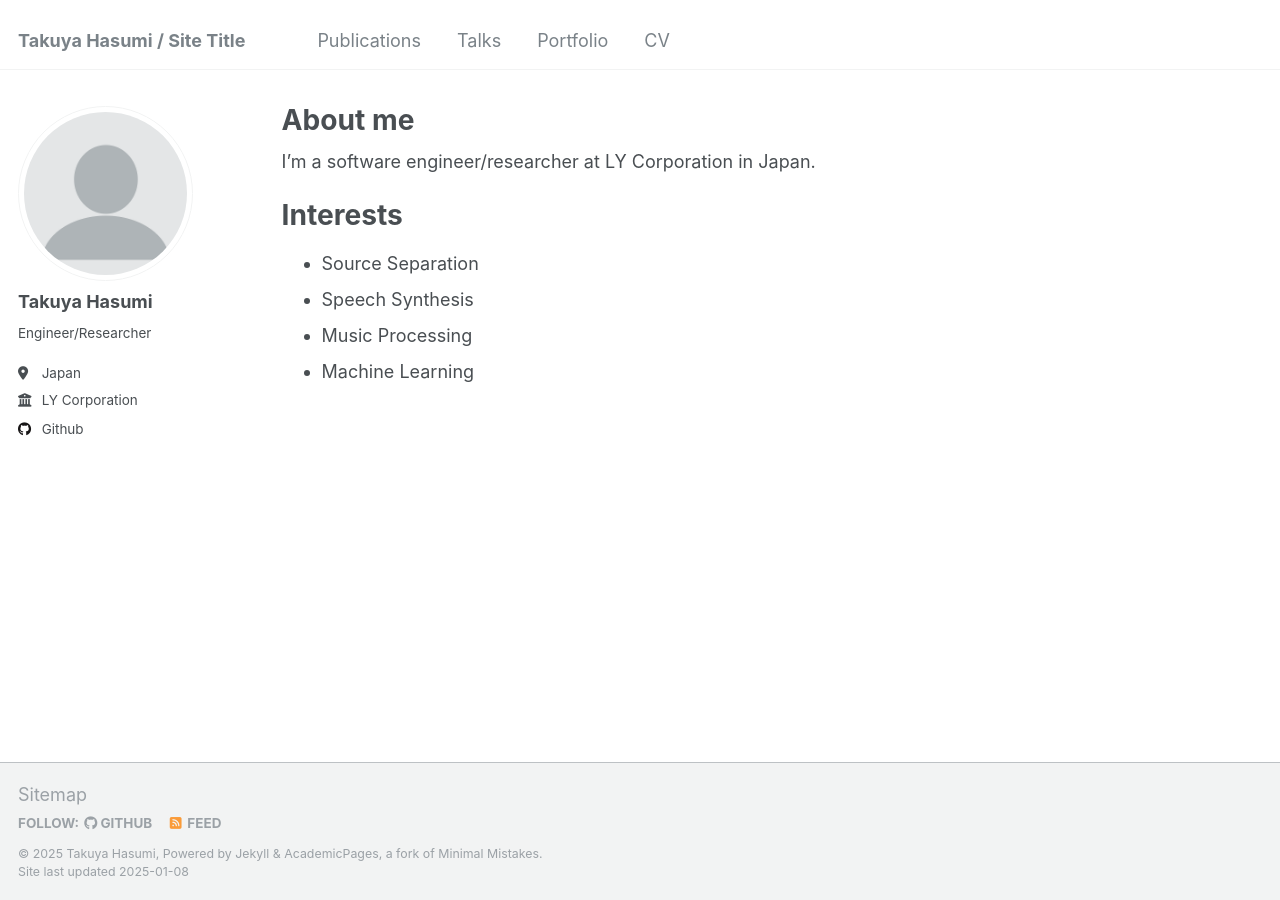
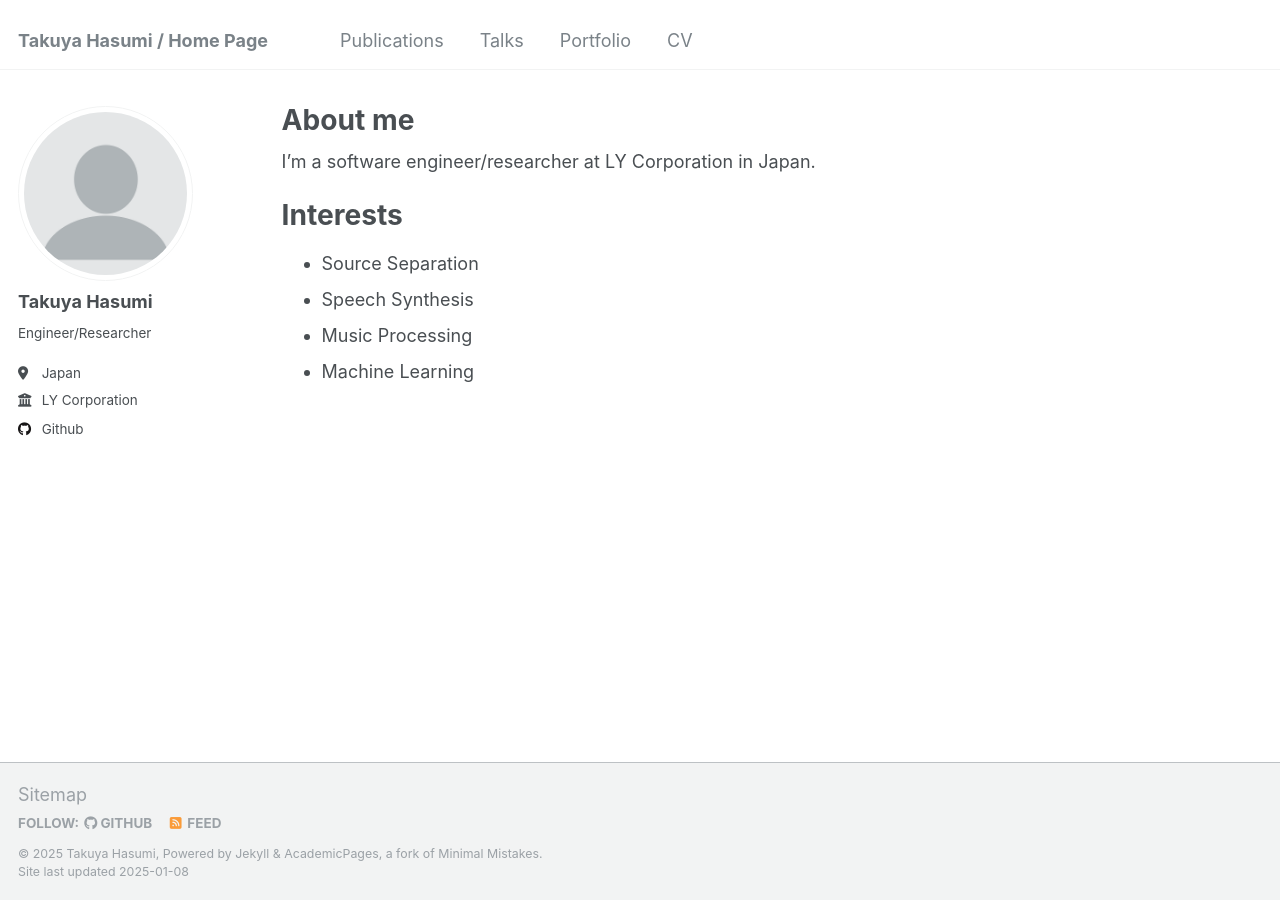
Before and after one commit to tky823/tky823.github.io, a Jekyll site: the page built from _pages/about.md, in a window 1280 px wide. Built offline with Jekyll 4.4.1, drawn with Linux system fonts in a browser that asks for light colours.

Commit message:
Rename title

```diff
--- a/_config.yml
+++ b/_config.yml
@@ -8,7 +8,7 @@
 
 # Basic Site Settings
 locale                   : "en-US"
-title                    : "Takuya Hasumi / Site Title"
+title                    : "Takuya Hasumi / Home Page"
 title_separator          : "-"
 name                     : &name "Takuya Hasumi"
 description              : &description "personal description"
```
